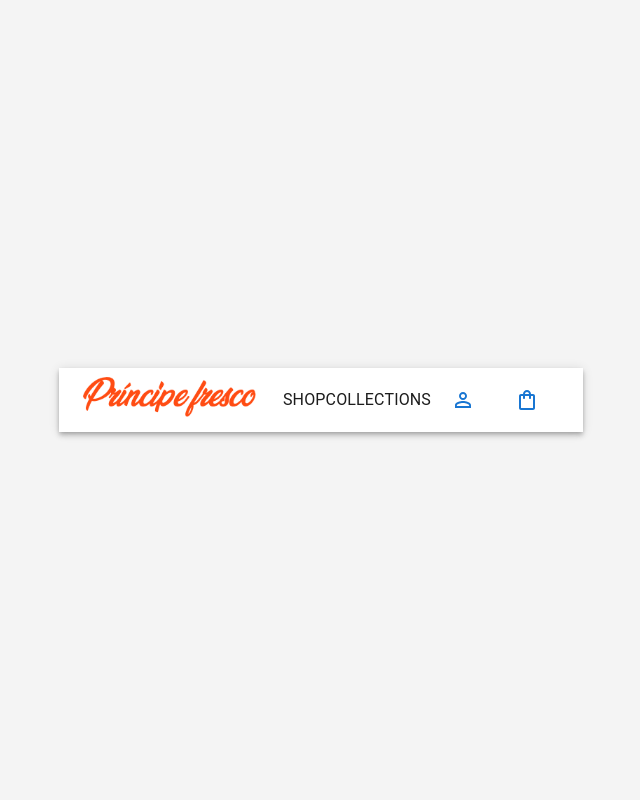
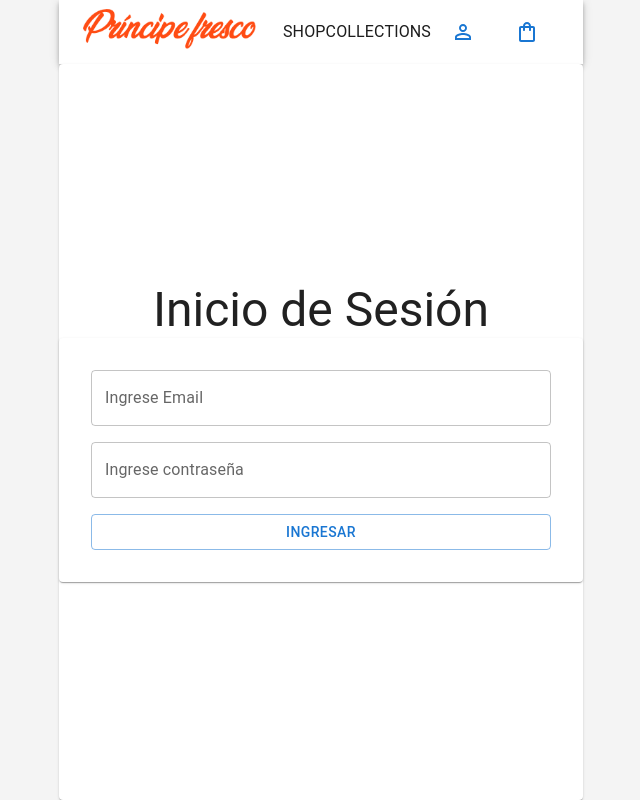
Before and after one commit to edwingmar123/workshop, a React (Vite) app: page /login in a window 1280 px wide. Before the commit this address had no page. Shown: the whole page, without its empty margins (319-959 px from the left). Built offline with nearby package versions, Linux system fonts and the light colour scheme; data requests are answered from the project's data file.

Commit message:
login and Routes

```diff
--- a/package.json
+++ b/package.json
@@ -22,7 +22,8 @@
     "react-bootstrap": "^2.10.5",
     "react-dom": "^18.3.1",
     "react-router-dom": "^6.27.0",
-    "sort-by": "^0.0.2"
+    "sort-by": "^0.0.2",
+    "sweetalert2": "^11.14.4"
   },
   "devDependencies": {
     "@eslint/js": "^9.13.0",
--- a/src/components/Login.jsx
+++ b/src/components/Login.jsx
@@ -1,8 +1,102 @@
-import React from 'react'
+import { Box, Button, Paper, TextField, Typography } from '@mui/material'
+import React, {useEffect, useState} from 'react'
+import useForm from '../hooks/useForm'
+import Swal from 'sweetalert2'
+import { useNavigate } from 'react-router-dom'
 
-const Login = () => {
+import { urlUsers } from '../constants/constant'
+
+const Login = ({ setIsLoggedIn }) => {
+
+  const [users, setUsers] = useState([])
+  const navigate = useNavigate()
+
+  useEffect(() => {
+    const fetchUsers = async () => {
+      try {
+        const users = await fetch(urlUsers).then(response => response.json())
+        console.log(users)
+        setUsers(users)
+      } catch (error) {
+        console.error(error)
+      }
+    }
+
+    fetchUsers()
+  }, [])
+
+  const { formValues, handleInputChange, resetFormValues } = useForm({
+    email: '',
+    password: ''
+  })
+
+  const userLogin = async e => {
+    e.preventDefault()
+    const userExists = users.find(
+      u => u.email === formValues.email && u.password === formValues.password
+    )
+
+    if (userExists) {
+      localStorage.setItem('isLoggedIn', 'true')
+      setIsLoggedIn(true)
+      navigate('/')
+    } else {
+      Swal.fire({
+        icon: 'error',
+        title: 'Email o Contraseña Incorrectos',
+        showConfirmButton: false,
+        timer: 1500
+      })
+    }
+    resetFormValues()
+  }
+
   return (
-    <div>Login</div>
+    <Paper
+      component='div'
+      sx={{
+        height: 'calc(100vh - 4rem)',
+        textAlign: 'center',
+        placeContent: 'center',
+        justifyContent: 'center'
+      }}
+    >
+      <Typography variant='h3'>Inicio de Sesión</Typography>
+      <Paper
+        component='form'
+        noValidate
+        autoComplete='off'
+        onSubmit={userLogin}
+        sx={{
+          display: 'flex',
+          flexDirection: 'column',
+          padding: '2rem',
+          gap: '1rem'
+        }}
+      >
+        <TextField
+          type='email'
+          id='email'
+          name='email'
+          variant='outlined'
+          label='Ingrese Email'
+          onChange={handleInputChange}
+          value={formValues.email}
+        />
+        <TextField
+          type='password'
+          id='password'
+          name='password'
+          variant='outlined'
+          label='Ingrese contraseña'
+          onChange={handleInputChange}
+          value={formValues.password}
+        />
+        <Button variant='outlined' type='submit'>
+          Ingresar
+        </Button>
+      </Paper>
+    </Paper>
   )
 }
 
--- /dev/null
+++ b/src/hooks/useForm.js
@@ -0,0 +1,22 @@
+import { useState } from "react";
+
+function useForm(initialValues = {}) {
+  const [formValues, setFormValues] = useState(initialValues);
+
+  const handleInputChange = ({ target }) => {
+    setFormValues(
+      {
+        ...formValues,
+        [target.name]: target.value,
+      }
+    );
+  }
+
+  const resetFormValues = () => {
+    setFormValues(initialValues);
+  }
+
+  return { formValues, handleInputChange, resetFormValues };
+}
+
+export default useForm;
--- a/src/index.css
+++ b/src/index.css
@@ -131,7 +131,3 @@ a{
   margin-top: 20px;
   font-size: 18px;
 }
-
-.tipo-Vertical{
-
-}
--- a/src/routes/AppRoutes.jsx
+++ b/src/routes/AppRoutes.jsx
@@ -1,17 +1,28 @@
-import React from 'react'
+import React, { useEffect, useState } from 'react'
 import { BrowserRouter, Route, Routes } from 'react-router-dom'
 import Landing from '../components/Landing'
 import Home from '../components/Home';
 import NavBar from '../components/NavBar';
+import Login from '../components/Login';
+import Register from '../components/Register';
 
 const AppRoutes = () => {
 
+  const [isLoggedIn, setIsLoggedIn] = useState(false)
+
+  useEffect(() => {
+    setIsLoggedIn(localStorage.getItem('isLoggedIn') === 'true')
+  }, [])
+
   return (
     <BrowserRouter>
-        <NavBar/>
+        <NavBar isLoggedIn={isLoggedIn} setIsLoggedIn={setIsLoggedIn}/>
         <Routes>
             <Route path='/' element={<Landing/>} />
+            <Route path='/login' element={<Login/>} />
+            <Route path='/register' element={<Register/>} />
             <Route path='/home' element={<Home/>} />
+
 
         </Routes>
     </BrowserRouter>
```
Also changed, not shown: src/components/Profile.jsx (added, +9 -0 lines), src/helpers/deleteData.js (added, +11 -0 lines), src/helpers/patchData.js (added, +21 -0 lines), src/helpers/postData.js (added, +19 -0 lines), src/routes/Dahsboard.jsx (added, +13 -0 lines), src/routes/Private.jsx (added, +9 -0 lines), 1 other file (tests, documents, lock files or other folders).
